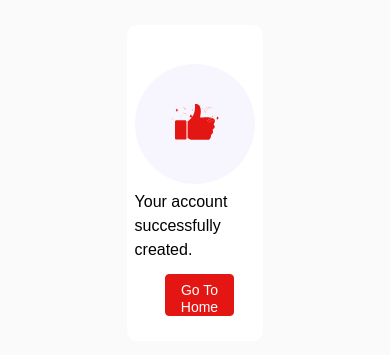
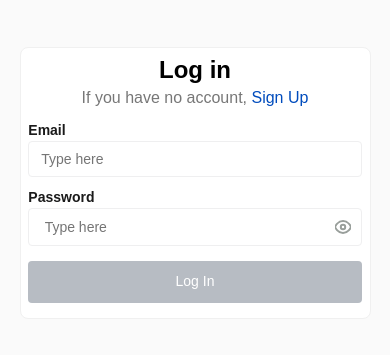
Before and after one commit to chemazu/advansio, a Vue app: page /login in a window 390 px wide. Shown: the part 239-594 px from the top of the page. Built offline with nearby package versions, Linux system fonts and the light colour scheme.

Commit message:
completed the mobile and desktop view of login page

```diff
--- a/src/views/LoginView.vue
+++ b/src/views/LoginView.vue
@@ -1,6 +1,6 @@
 <template>
   <div class="register">
-    <div class="login-success">
+    <div v-if="toggleLogin" class="login-success">
       <div class="ill-wrapper">
         <img src="@/assets/img/Illustration.svg" alt="Thumb" />
       </div>
@@ -9,10 +9,10 @@
       </div>
       <p>Your account successfully created.</p>
       <div class="button-wrapper">
-        <ButtonComponent title="Go To Home" className="sec" />
+        <ButtonComponent title="Go To Home" className="sec" :onclick="goHome" />
       </div>
     </div>
-    <!-- <div class="register-card">
+    <div v-if="!toggleLogin" class="register-card">
       <div class="heading">
         <h2 class="text-3xl font-bold">Log in</h2>
         <p>
@@ -60,7 +60,7 @@
       >
         <ButtonComponent title="Log In" className="disabled" />
       </div>
-    </div> -->
+    </div>
   </div>
 </template>
 
@@ -73,6 +73,7 @@ export default {
       email: "",
       password: "",
       togglePassword: true,
+      toggleLogin: false,
       regexEmail: /^\w+([.-]?\w+)*@\w+([.-]?\w+)*(\.\w{2,3})+$/,
     };
   },
@@ -84,8 +85,11 @@ export default {
     //   };
     //   store.dispatch("handleLogin", user);
     // },
+    goHome() {
+      this.$router.push("/dashboard");
+    },
     handleSubmit() {
-      console.log("first");
+      this.toggleLogin = !this.toggleLogin;
     },
     handleTogglePassword() {
       this.togglePassword = !this.togglePassword;
@@ -115,22 +119,20 @@ export default {
     border-radius: 10px;
     width: 35%;
     padding: 5% 2%;
-    padding-top:10% ;
+    padding-top: 10%;
     align-items: center;
     display: flex;
     flex-direction: column;
     position: relative;
-    .ill-wrapper{
+    .ill-wrapper {
       position: absolute;
       top: 25%;
       width: 100%;
       display: flex;
       justify-content: center;
-        img{
+      img {
         width: 35%;
-
       }
-
     }
     .img-wrapper {
       background: rgba(96, 91, 255, 0.05);
@@ -233,14 +235,15 @@ export default {
           width: 100%;
           display: flex;
           align-items: center;
+          padding: 0 1%;
           input {
-            width: 97%;
+            width: 93%;
             border: 0;
             display: flex;
           }
           p {
             background: url("../assets/img/Inside.svg") no-repeat center center;
-            width: 4%;
+            width: 5%;
             padding: 0 1px;
             height: 100%;
             color: transparent;
@@ -283,4 +286,14 @@ export default {
     }
   }
 }
+@media screen and (max-width: 480px) {
+  .register {
+    .register-card {
+      width: 90%;
+    }
+    .login-success {
+      width: 90%;
+    }
+  }
+}
 </style>
```
Lines whose indentation alone changed are shown as unchanged.
